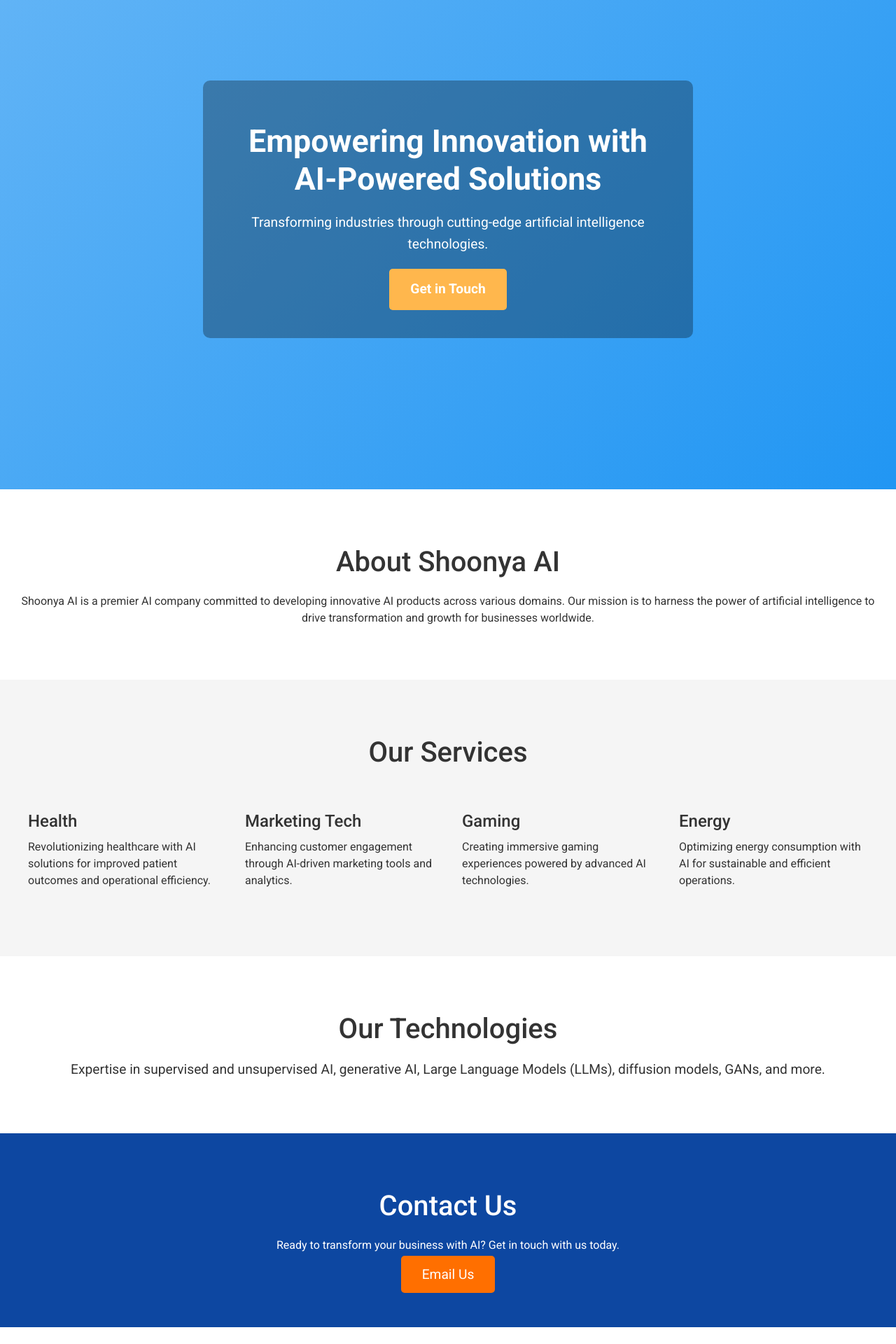
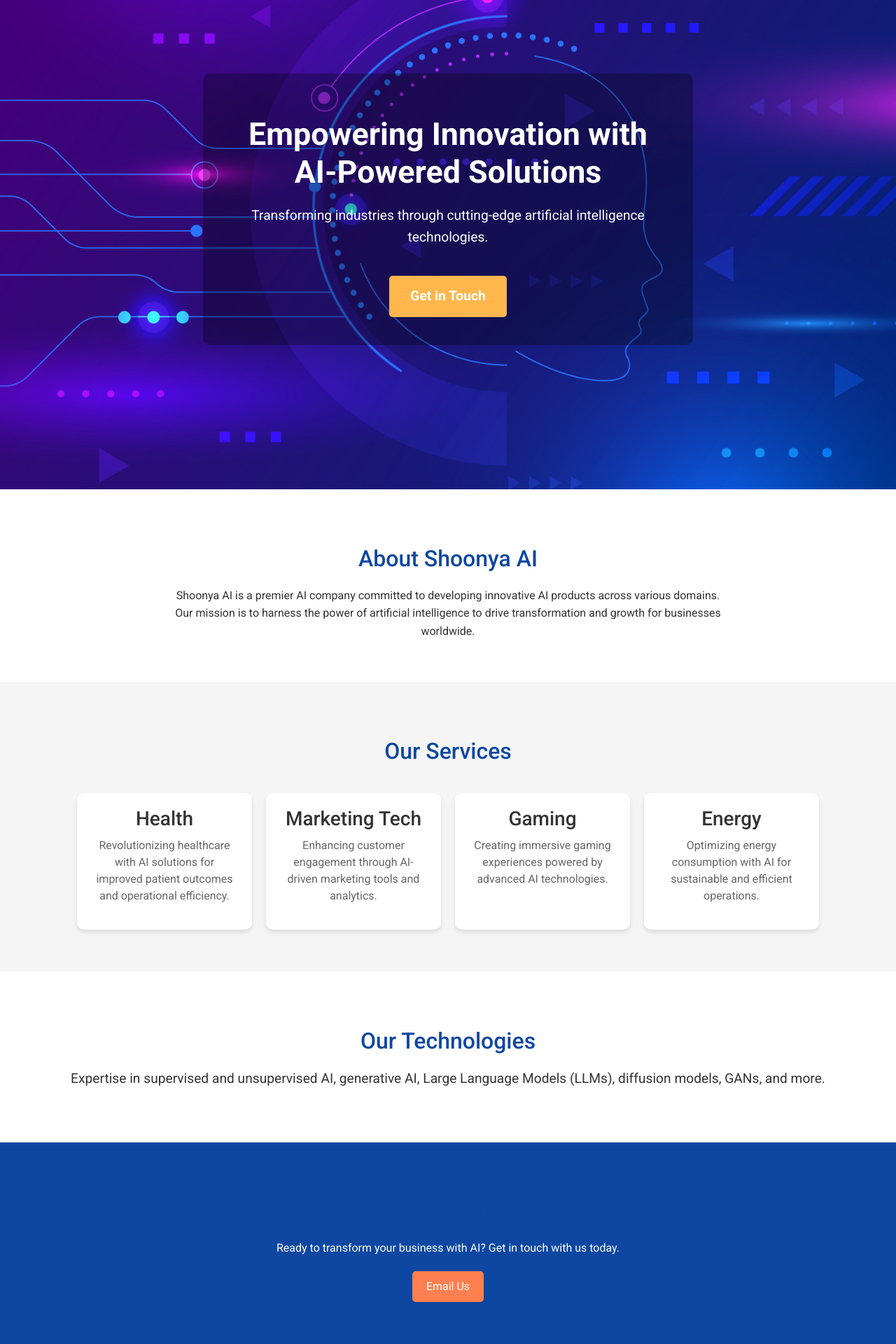
Before and after one commit to varunvkkumar/website_dev, a React (Create React App) app in the folder frontend/: page / in a window 1280 px wide. Shown: the part 204-2124 px from the top of the page at 70% size. Before the commit the page ends 2100 px from the top, so only its background shows below. Built offline with nearby package versions, Linux system fonts and the light colour scheme.

Commit message:
updating website background

```diff
--- a/frontend/src/components/HomePage.css
+++ b/frontend/src/components/HomePage.css
@@ -1,9 +1,26 @@
 /* Hero Section */
 .hero-section {
-    background: url('../assets/images/hero-image.jpg') center/cover no-repeat;
-    padding: 150px 20px;
+    /* Since we're applying the background image via inline styles in JavaScript,
+       you can remove or comment out the background-image property here */
+    /* background-image: url('/assets/images/hero-image.jpg'); */
+    background-size: cover;
+    background-position: center;
+    background-repeat: no-repeat;
+    height: 100vh;
+    display: flex;
+    align-items: center;
+    justify-content: center;
+    position: relative;
+    /* Optional fallback color */
+    background-color: #0000ff; /* For debugging purposes */
+}
+
+.hero-content {
+    color: white;
     text-align: center;
-    color: #ffffff;
+    background: rgba(0, 0, 0, 0.5); /* Optional overlay */
+    padding: 20px;
+    border-radius: 10px;
 }
 
 .hero-content h1 {
@@ -16,17 +33,20 @@
     margin-bottom: 30px;
 }
 
+/* CTA Button */
 .cta-button {
-    background-color: #ff6f00;
-    color: #ffffff;
-    padding: 15px 30px;
+    display: inline-block;
+    padding: 10px 20px;
+    margin-top: 20px;
+    background-color: #ff7f50;
+    color: white;
     text-decoration: none;
-    font-size: 1.2em;
     border-radius: 5px;
+    transition: background-color 0.3s ease;
 }
 
 .cta-button:hover {
-    background-color: #e65100;
+    background-color: #ff6333;
 }
 
 /* About Us Section */
@@ -36,19 +56,23 @@
 }
 
 .about-section h2 {
-    font-size: 2.5em;
     margin-bottom: 20px;
+}
+
+.about-section p {
+    max-width: 800px;
+    margin: 0 auto;
+    line-height: 1.6;
 }
 
 /* Services Section */
 .services-section {
+    padding: 60px 20px;
     background-color: #f5f5f5;
-    padding: 60px 20px;
     text-align: center;
 }
 
 .services-section h2 {
-    font-size: 2.5em;
     margin-bottom: 40px;
 }
 
@@ -56,22 +80,24 @@
     display: flex;
     flex-wrap: wrap;
     justify-content: center;
+    gap: 20px;
 }
 
 .service-item {
-    flex: 1 1 200px;
-    max-width: 300px;
-    margin: 20px;
-    text-align: left;
+    background-color: white;
+    padding: 20px;
+    border-radius: 10px;
+    width: 250px;
+    box-shadow: 0 4px 6px rgba(0, 0, 0, 0.1);
 }
 
 .service-item h3 {
-    font-size: 1.5em;
     margin-bottom: 10px;
+    color: #333;
 }
 
 .service-item p {
-    font-size: 1em;
+    color: #666;
 }
 
 /* Technologies Section */
@@ -81,7 +107,6 @@
 }
 
 .technologies-section h2 {
-    font-size: 2.5em;
     margin-bottom: 20px;
 }
 
@@ -91,26 +116,84 @@
 
 /* Contact Section */
 .contact-section {
+    padding: 60px 20px;
     background-color: #0d47a1;
-    color: #ffffff;
+    text-align: center;
+    color: white;
+}
+
+.contact-section h2 {
+    margin-bottom: 20px;
+}
+
+.contact-section p {
+    max-width: 800px;
+    margin: 0 auto 20px;
+    line-height: 1.6;
+}
+
+.contact-button {
+    display: inline-block;
+    padding: 10px 20px;
+    background-color: #ff7f50;
+    color: white;
+    text-decoration: none;
+    border-radius: 5px;
+    transition: background-color 0.3s ease;
+}
+
+.contact-button:hover {
+    background-color: #ff6333;
+}
+
+/* Climate Game Section */
+.climate-game-section {
     padding: 60px 20px;
+    background-color: #e0f7fa;
     text-align: center;
 }
 
-.contact-section h2 {
-    font-size: 2.5em;
+.climate-game-section h2 {
     margin-bottom: 20px;
+    color: #00796b;
 }
 
-.contact-button {
-    background-color: #ff6f00;
-    color: #ffffff;
-    padding: 15px 30px;
-    text-decoration: none;
-    font-size: 1.2em;
-    border-radius: 5px;
+.climate-game-section p {
+    max-width: 800px;
+    margin: 0 auto;
+    line-height: 1.6;
+    color: #004d40;
 }
 
-.contact-button:hover {
-    background-color: #e65100;
+/* General Styles */
+body {
+    font-family: 'Roboto', sans-serif;
+    margin: 0;
+    padding: 0;
+    color: #333333;
 }
+
+h2 {
+    font-size: 2em;
+    color: #0d47a1;
+}
+
+a {
+    text-decoration: none;
+}
+
+a:hover {
+    text-decoration: underline;
+}
+
+/* Responsive Adjustments */
+@media (max-width: 768px) {
+    .services {
+        flex-direction: column;
+        align-items: center;
+    }
+
+    .service-item {
+        width: 100%;
+    }
+}
--- a/frontend/src/components/HomePage.js
+++ b/frontend/src/components/HomePage.js
@@ -2,10 +2,22 @@ import React from 'react';
 import './HomePage.css';
 
 function HomePage() {
+  const heroStyle = {
+    backgroundImage: `url(/assets/images/hero-image.jpg)`,
+    backgroundSize: 'cover',
+    backgroundPosition: 'center',
+    backgroundRepeat: 'no-repeat',
+    height: '100vh',
+    display: 'flex',
+    alignItems: 'center',
+    justifyContent: 'center',
+    position: 'relative',
+  };
+
   return (
     <div>
       {/* Hero Section */}
-            <section className="hero-section">
+      <section className="hero-section" style={heroStyle}>
         <div className="hero-content">
           <h1>Empowering Innovation with AI-Powered Solutions</h1>
           <p>Transforming industries through cutting-edge artificial intelligence technologies.</p>
@@ -59,6 +71,9 @@ function HomePage() {
         <p>Ready to transform your business with AI? Get in touch with us today.</p>
         <a href="mailto:contact@shoonya-ai.com" className="contact-button">Email Us</a>
       </section>
+
+      {/* Climate Game Section */}
+      {/* Include your ClimateGame component if added */}
     </div>
   );
 }
```
Also changed, not shown: frontend/src/components/ClimateGame.css (added, +16 -0 lines), frontend/src/components/ClimateGame.js (added, +18 -0 lines), frontend/public/assets/images/hero-image.jpg (renamed from frontend/src/assets/images/hero-image.jpg), 1 other file (tests, documents, lock files or other folders). Lines whose indentation alone changed are shown as unchanged.
